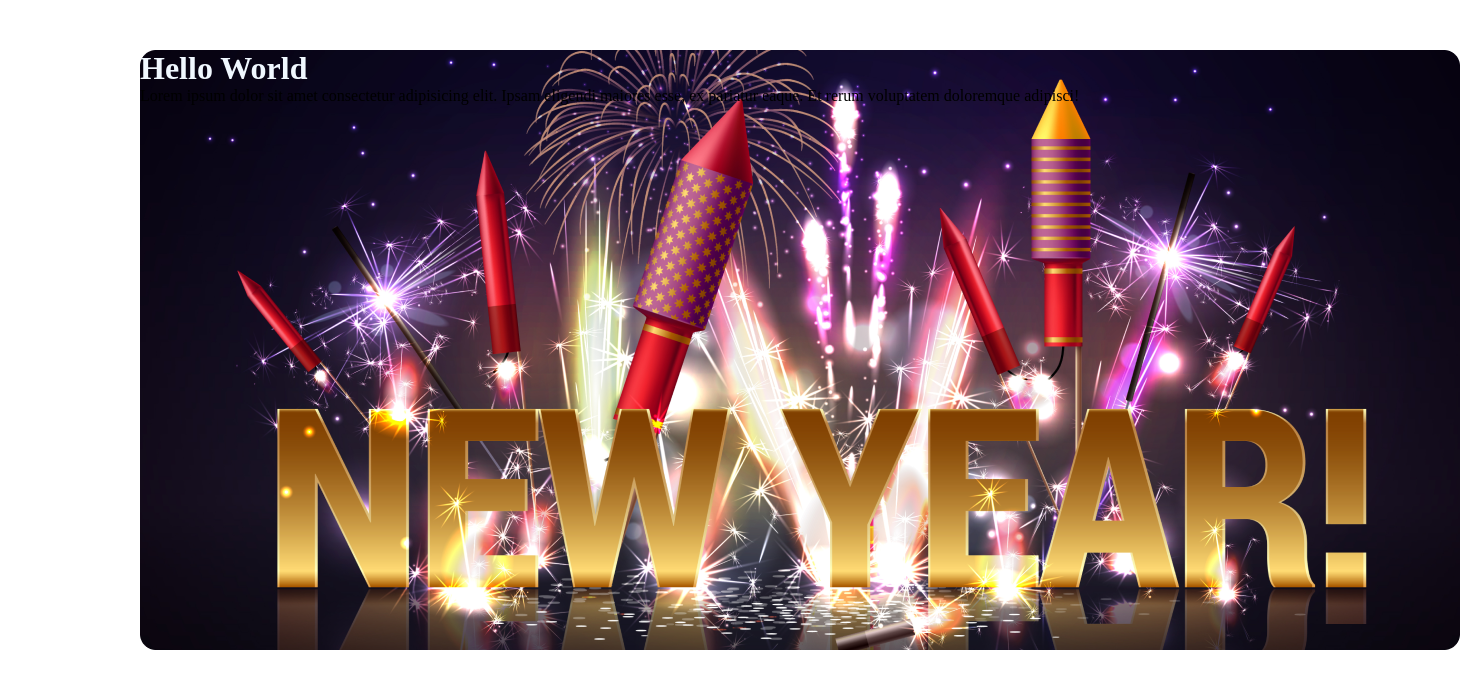
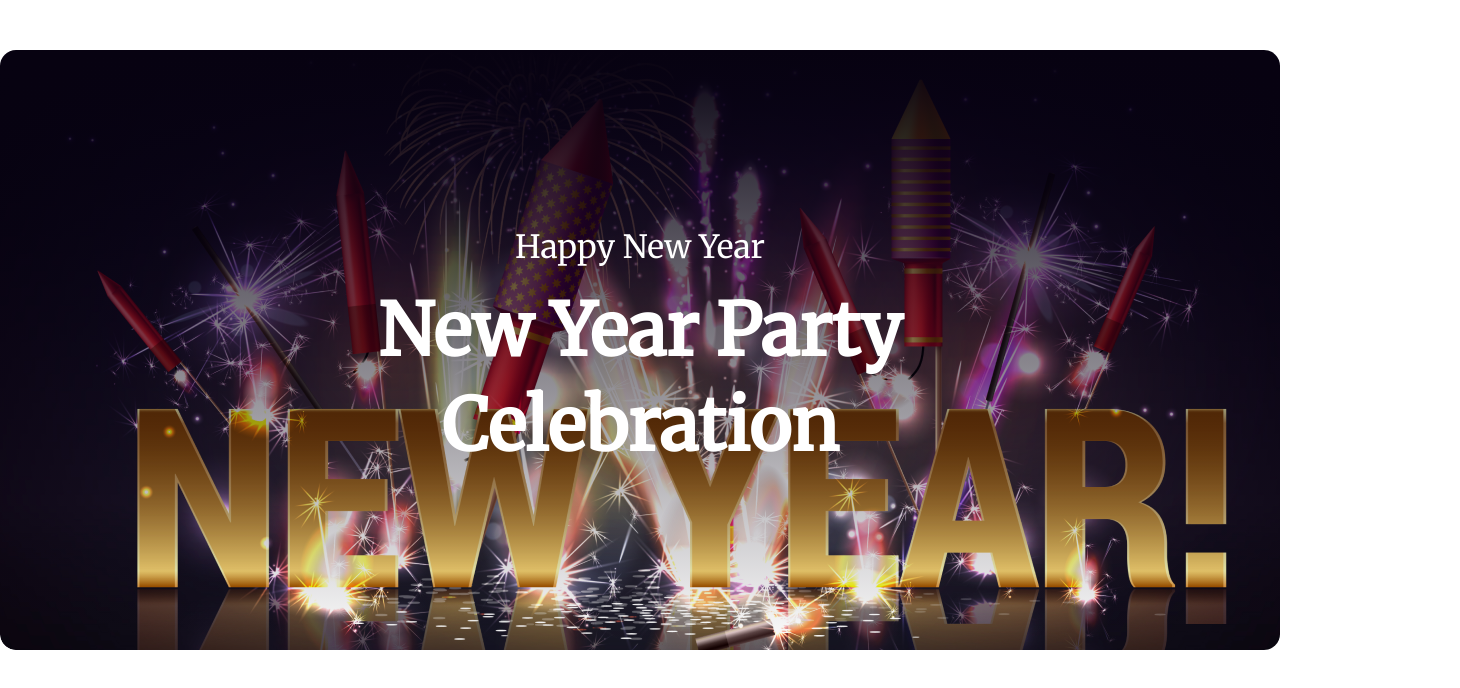
Before and after one commit to Alve07/assignmen-1, a plain HTML site: page index.html in a window 1280 px wide. Shown: the whole page, 1460 px wide, since content can reach past the window. Drawn offline with Linux system fonts and the light colour scheme.

Commit message:
Header banner added

```diff
--- a/index.html
+++ b/index.html
@@ -5,15 +5,21 @@
     <meta charset="UTF-8">
     <meta name="viewport" content="width=device-width, initial-scale=1.0">
     <title>Assignment-1</title>
+    <!-- Google font link -->
+    <link rel="preconnect" href="https://fonts.googleapis.com">
+    <link rel="preconnect" href="https://fonts.gstatic.com" crossorigin>
+    <link href="https://fonts.googleapis.com/css2?family=Merriweather&display=swap" rel="stylesheet">
+    <!-- CSS style link  -->
     <link rel="stylesheet" href="styles/style.css">
 </head>
 
 <body>
     <header>
         <div class="banner">
-            <h1>Hello World</h1>
-            <p>Lorem ipsum dolor sit amet consectetur adipisicing elit. Ipsam eligendi maiores esse, ex pariatur eaque.
-                Et rerum voluptatem doloremque adipisci!</p>
+            <div class="banner-content">
+                <h4 class="banner-greeting">Happy New Year</h4>
+                <h1 class="banner-title">New Year Party Celebration</h1>
+            </div>
         </div>
     </header>
     <main>
--- a/styles/style.css
+++ b/styles/style.css
@@ -1,19 +1,42 @@
+/* Common style added */
 * {
     margin: 0;
     padding: 0;
 }
 
-h1 {
-    color: aliceblue;
+body {
+    font-family: 'Merriweather', serif;
 }
 
+
+
 .banner {
-    background-image: url('../images/Banner\ Image.png');
-    width: 1320px;
-    height: 800px;
-    /* flex-shrink: 0; */
+    background: linear-gradient(180deg, #070211 0%, rgba(7, 2, 17, 0.00) 100%), url('../images/Banner\ Image.png');
+    max-width: 1320px;
+    height: 600px;
+    border-radius: 16px;
     background-repeat: no-repeat;
     align-items: center;
-    margin: 50px 140px 100px 140px;
+    margin: 50px auto
+}
 
+.banner-greeting {
+    color: #FFF;
+    text-align: center;
+    font-size: 32px;
+    font-weight: 400;
+    margin-bottom: 16px;
 }
+
+.banner-title {
+    color: #FFF;
+    text-align: center;
+    font-size: 72px;
+    font-weight: 900;
+    line-height: 95px;
+    /* 131.944% */
+}
+
+.banner-content {
+    padding: 177px 344px;
+}
```
